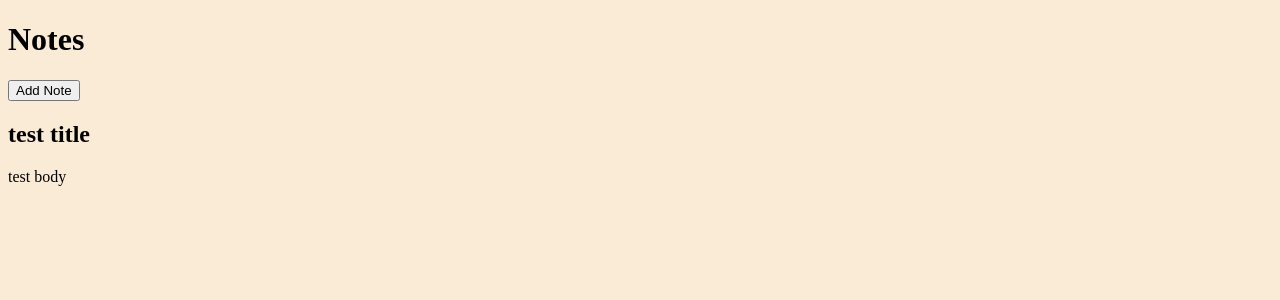
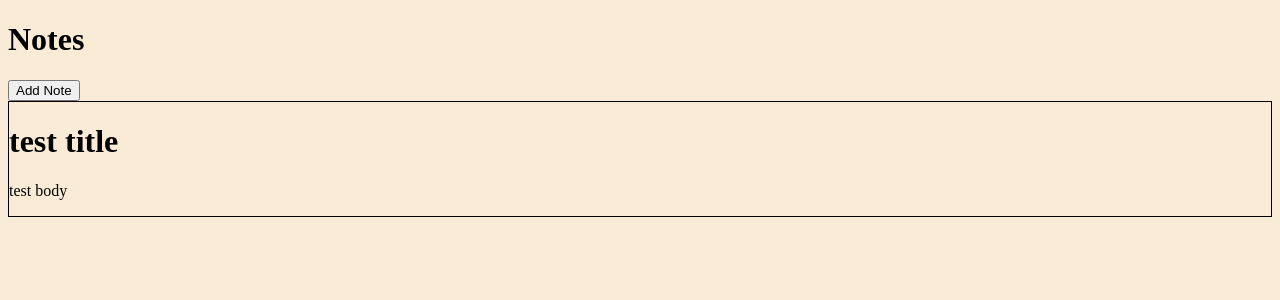
Before and after one commit to bryanmccarthy/Rich-Web-Application-Tech, a React (Vite) app in the folder lab4/react-notes/: page / in a window 1280 px wide. Both pictures are taken after a click on the button "Add Note". Shown: the top 300 px of the page. Built offline with nearby package versions, Linux system fonts and the light colour scheme.

Commit message:
create Note component

```diff
--- /dev/null
+++ b/lab4/react-notes/src/components/Note.css
@@ -0,0 +1,3 @@
+.Note {
+  border: 1px solid #000000;
+}
--- /dev/null
+++ b/lab4/react-notes/src/components/Note.tsx
@@ -0,0 +1,12 @@
+import "./Note.css";
+
+function Note({ title, body }: { title: string, body: string }) {
+  return (
+    <div className="Note">
+      <h1>{title}</h1>
+      <p>{body}</p>
+    </div>
+  );
+}
+
+export default Note;
--- a/lab4/react-notes/src/components/Notes.tsx
+++ b/lab4/react-notes/src/components/Notes.tsx
@@ -1,5 +1,6 @@
 import "./Notes.css";
 import { useState } from "react";
+import Note from "./Note";
 
 type Note = {
   id: number;
@@ -27,8 +28,7 @@ function Notes() {
       {
         notes.map(note => (
           <div key={note.id}>
-            <h2>{note.title}</h2>
-            <p>{note.body}</p>
+            <Note title={note.title} body={note.body} />
           </div>
         ))
       }
```
